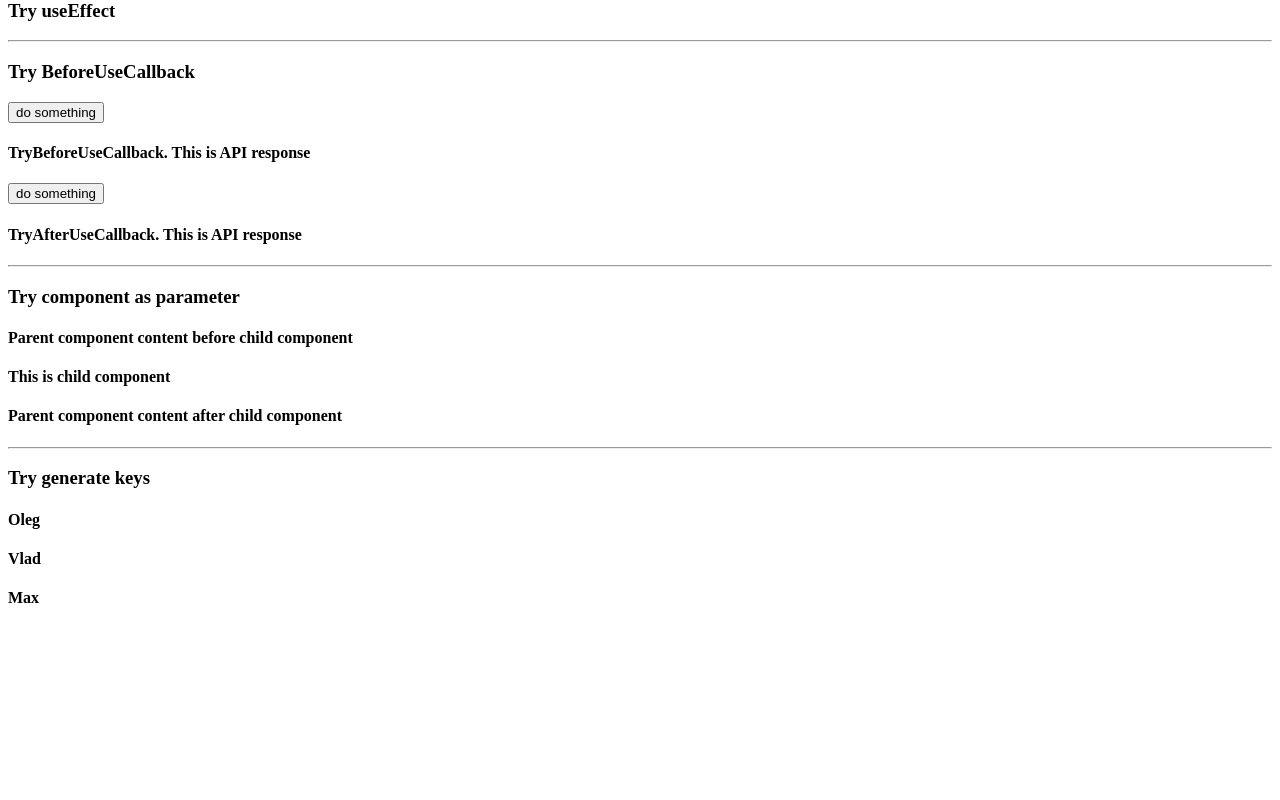
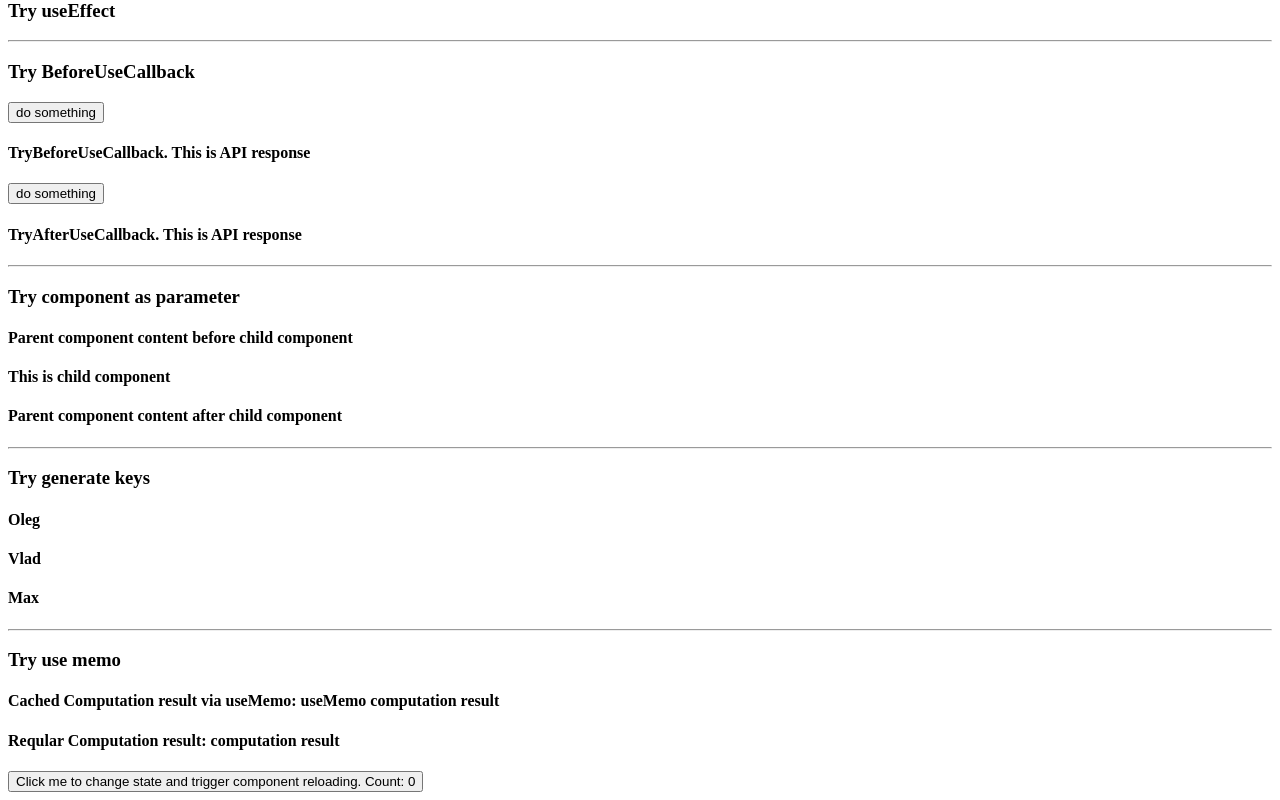
Before and after one commit to kihtov23/react-typescript, a React (Create React App) app in the folder app/: page / in a window 1280 px wide. Shown: the part 627-1427 px from the top of the page. Before the commit the page ends 1256 px from the top, so only its background shows below. Built offline with nearby package versions, Linux system fonts and the light colour scheme; no server answers.

Commit message:
cache the result with useMemo

```diff
--- a/app/src/App.tsx
+++ b/app/src/App.tsx
@@ -12,6 +12,7 @@ import {
 import { TryParentComponent } from "./features/component-as-parameter/parent-component";
 import { TryChildComponent } from "./features/component-as-parameter/child-component";
 import { TryGenerateKeys } from "./features/generate-keys";
+import { TryUseMemo } from "./features/use-memo";
 
 function App() {
   return (
@@ -47,6 +48,9 @@ function App() {
       <hr />
       <h3>Try generate keys </h3>
       <TryGenerateKeys />
+      <hr />
+      <h3>Try use memo</h3>
+      <TryUseMemo />
     </>
   );
 }
--- /dev/null
+++ b/app/src/features/use-memo.tsx
@@ -0,0 +1,58 @@
+import axios from "axios";
+import react, { useEffect, useMemo, useState } from "react";
+
+type Product = {
+  id?: number;
+  title: string;
+  price: number;
+  description: string;
+  category: string;
+  image: string;
+  rating: {
+    rate: number;
+    count: number;
+  };
+};
+
+function regularComputation() {
+  console.log("TryUseMemo. We are inside regular computation function");
+  return "computation result";
+}
+
+export function TryUseMemo() {
+  console.log("TryUseMemo. Component was reloaded");
+
+  async function loadProductAsync() {
+    const productResponse = await axios.get<Product>(
+      "https://fakestoreapi.com/products/1"
+    );
+    console.log("Try use memo. API was called");
+    return productResponse.data;
+  }
+
+  // ! we cannot make api call inside useMemo,
+  // because that is asynchronous execution which is not possible in useMemo
+  //   const response = useMemo(() => {
+  //     return loadProductAsync();
+  //   }, []);
+
+  const useMemoComputationResult = useMemo(() => {
+    console.log("TryUseMemo. We are inside computation in useMemo");
+    return "useMemo computation result";
+  }, []);
+
+  const copmutationResult = regularComputation();
+
+  const [countClicked, setCountClicked] = useState<number>(0);
+
+  return (
+    <>
+      <h4>Cached Computation result via useMemo: {useMemoComputationResult}</h4>
+      <h4>Reqular Computation result: {copmutationResult}</h4>
+      <button onClick={() => setCountClicked(countClicked + 1)}>
+        Click me to change state and trigger component reloading. Count:{" "}
+        {countClicked}
+      </button>
+    </>
+  );
+}
```
Also changed, not shown: 1 other file (tests, documents, lock files or other folders).
